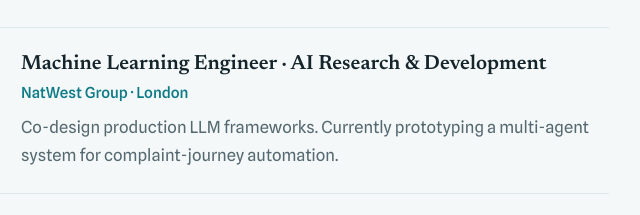
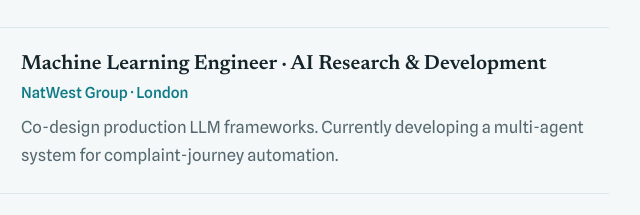
Before and after one commit to imanzaf/imanzaf.github.io, a plain HTML site: page index.html in a window 1280 px wide. Shown: the part 2040-2255 px from the top of the page, 419-1059 px from the left. Drawn offline with Linux system fonts and the light colour scheme.

Commit message:
feat: update index

```diff
--- a/index.html
+++ b/index.html
@@ -242,7 +242,7 @@
         <div>
           <div class="item-role">Machine Learning Engineer · AI Research &amp; Development</div>
           <div class="item-org">NatWest Group · London</div>
-          <div class="item-desc">Co-design production LLM frameworks. Currently prototyping a multi-agent system for complaint-journey automation.</div>
+          <div class="item-desc">Co-design production LLM frameworks. Currently developing a multi-agent system for complaint-journey automation.</div>
         </div>
       </div>
 
```
